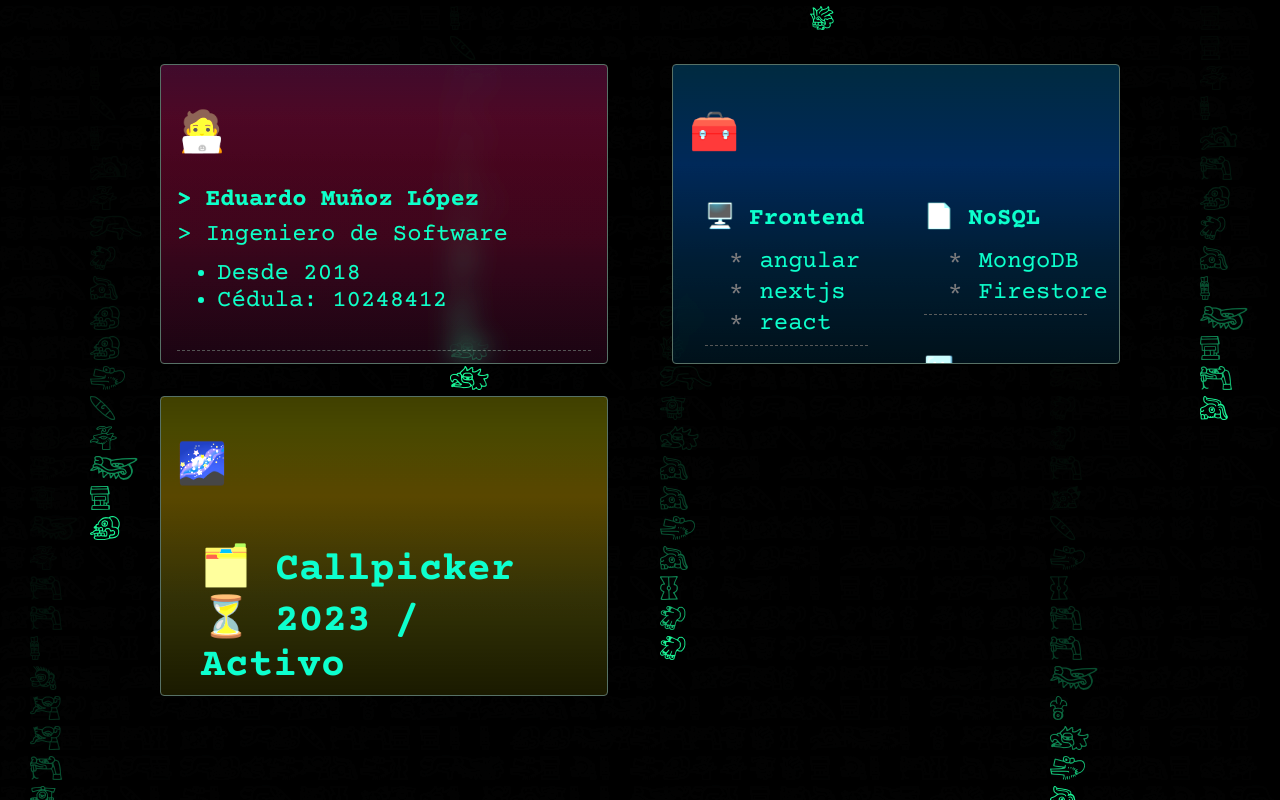
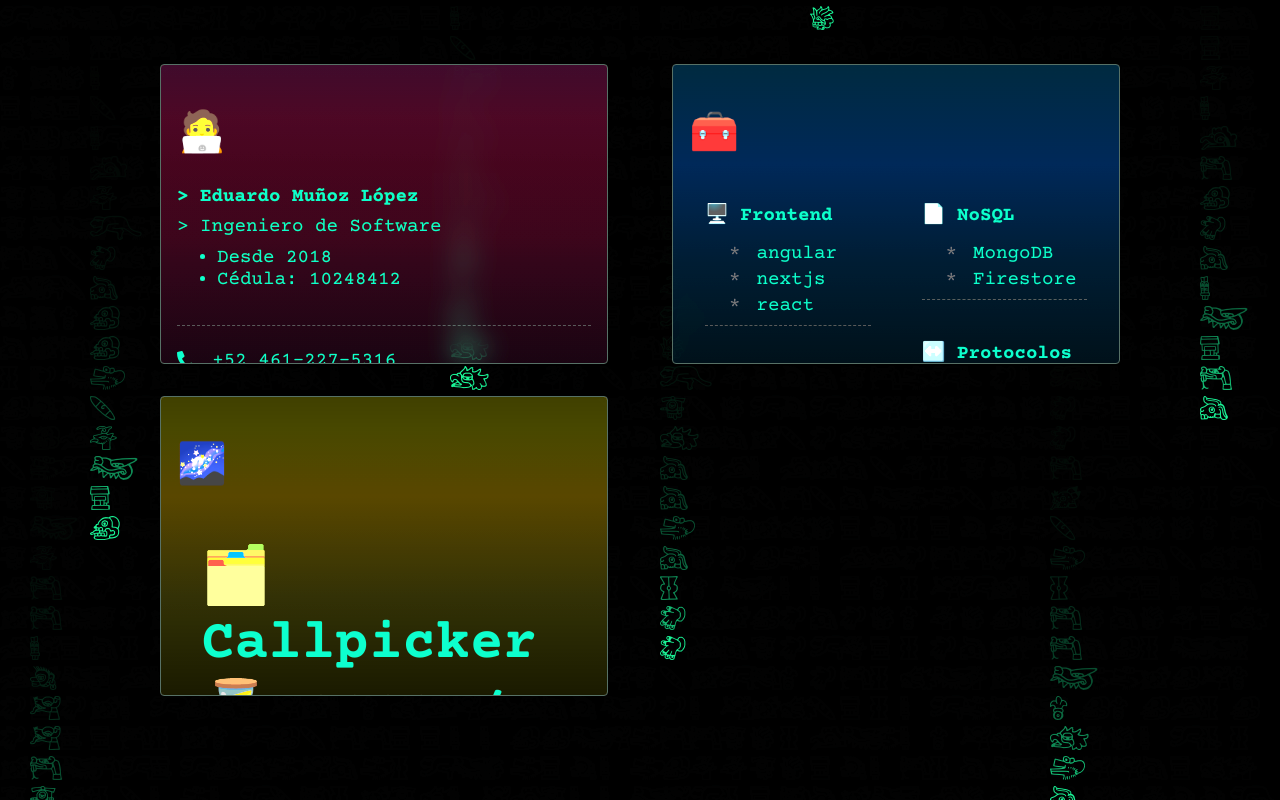
Before and after one commit to eml-bin/eml.run, a Next.js app: page / in a window 1280 px wide. Built offline with nearby package versions, Linux system fonts and the light colour scheme.

Commit message:
Bio/CV v1.0.3 hotfix css mobile/desktop

```diff
--- a/src/app/globals.css
+++ b/src/app/globals.css
@@ -49,7 +49,7 @@
 
   --chat-text-clamp: clamp(1rem, 1.5vw, 1.3rem);
   --window-title-clamp: clamp(2.5rem, 2.5vw, 3rem);
-  --window-text-clamp: clamp(1.5rem, 1.5vw, 1.5rem);
+  --window-text-clamp: clamp(1rem, 1.5vw, 1.5rem);
 
   --social-icon-scale: scale(1.3);
 }
--- a/src/app/page.module.css
+++ b/src/app/page.module.css
@@ -11,7 +11,7 @@
 .info {
   grid-area: info;
   padding: 3rem;
-  padding-top: 10rem;
+  padding-top: 5rem;
   padding-bottom: 10rem;
 }
 
--- a/src/constants/db/exp.ts
+++ b/src/constants/db/exp.ts
@@ -11,10 +11,10 @@
     ],
   },
   {
-    title: "Instructor de Tecnología",
+    title: "Capacitador",
     exp_year: "2023",
     duration: "Activo",
-    role: "-",
+    role: "Instructor de Tecnología",
     exp: [
       "Diseño de contenido para cursos de tecnología.",
       "Impartición de cursos Fullstack aplicando técnicas andragógicas.",
--- a/src/layout/Experience/Experience.module.css
+++ b/src/layout/Experience/Experience.module.css
@@ -19,5 +19,20 @@
 }
 
 .exp li {
-  font-size: 1.35rem;
+  font-size: 1rem;
 }
+
+/* Escritorio */
+@media (min-width: 768px) {
+  .title {
+    font-size: 3.5rem;
+  }
+
+  .role {
+    font-size: 1.5rem;
+  }
+
+  .exp li {
+    font-size: 1.25rem;
+  }
+}
--- a/src/layout/Tech/Tech.module.css
+++ b/src/layout/Tech/Tech.module.css
@@ -1,5 +1,5 @@
 .columns {
-  column-count: 2;
+  column-count: 1;
 }
 
 .category {
@@ -33,3 +33,10 @@
   padding-left: 1.5rem;
   color: #555;
 }
+
+/* Escritorio */
+@media (min-width: 768px) {
+  .columns {
+    column-count: 2;
+  }
+}
```
